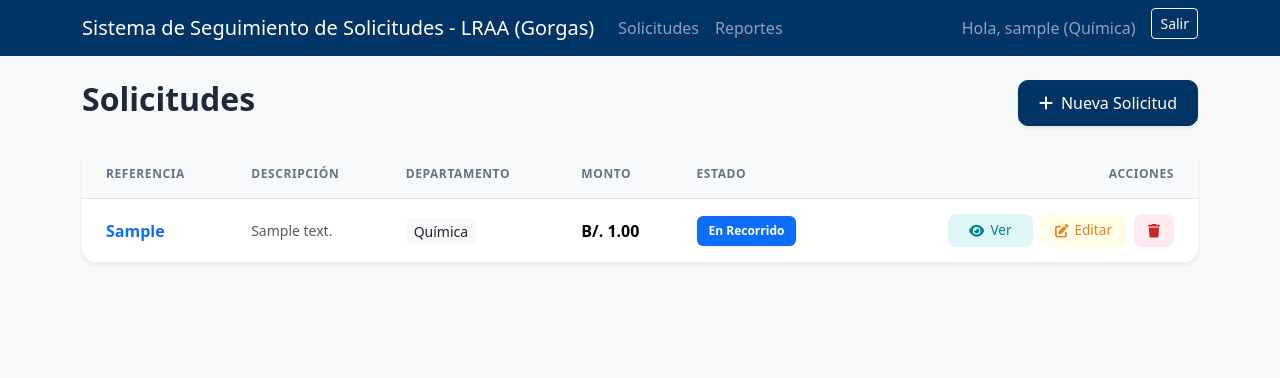
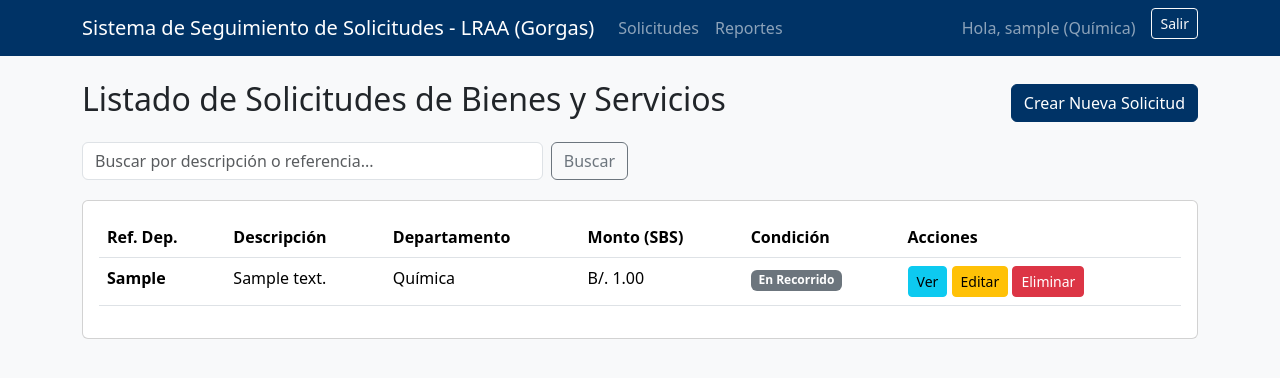
Before and after one commit to dmitre-cloud/LRAA_SEGUIMIENTO_SBS, a Django app: page / in a window 1280 px wide. Shown: the top 378 px of the page. Run offline with Django 5.2, Linux system fonts and the light colour scheme; a user stored in the database is signed in; tables that the repository leaves empty hold one stand-in row (values such as "Sample post"); some libraries are stand-ins or nearby versions.

Commit message:
segundo commit

```diff
--- a/solicitudes/templates/solicitudes/solicitud_list.html
+++ b/solicitudes/templates/solicitudes/solicitud_list.html
@@ -1,154 +1,102 @@
 {% extends "solicitudes/base.html" %}
+
 {% load humanize %}
 
 {% block title %}Listado de Solicitudes{% endblock %}
 
 {% block content %}
-<style>
-    :root {
-        --primary-soft: #eef2ff;
-        --info-soft: #e0f7fa;
-        --warning-soft: #fffde7;
-        --danger-soft: #ffebee;
-    }
-
-    /* Botones de acción estilo "Pill" con texto e icono */
-    .btn-action-modern {
-        padding: 6px 14px;
-        border-radius: 8px;
-        font-size: 0.85rem;
-        font-weight: 500;
-        transition: all 0.2s ease;
-        display: inline-flex;
-        align-items: center;
-        justify-content: center;
-        gap: 6px;
-        border: none;
-        text-decoration: none;
-        min-width: 85px; /* Para que todos tengan el mismo ancho */
-    }
-
-    .btn-view { background-color: var(--info-soft); color: #00838f; }
-    .btn-view:hover { background-color: #00acc1; color: white; transform: translateY(-2px); }
-
-    .btn-edit { background-color: var(--warning-soft); color: #f57f17; }
-    .btn-edit:hover { background-color: #fbc02d; color: white; transform: translateY(-2px); }
-
-    .btn-delete { background-color: var(--danger-soft); color: #c62828; min-width: 40px; } /* Más pequeño si solo es icono */
-    .btn-delete:hover { background-color: #e53935; color: white; transform: translateY(-2px); }
-
-    /* Estilo de la tabla */
-    .table thead th {
-        background-color: #f8fafc;
-        text-transform: uppercase;
-        font-size: 0.75rem;
-        letter-spacing: 0.05em;
-        color: #64748b;
-        padding: 15px;
-    }
-
-    .table tbody td {
-        padding: 15px;
-        vertical-align: middle;
-        border-bottom: 1px solid #f1f5f9;
-    }
-
-    .solicitud-row:hover {
-        background-color: #fcfdfe !important;
-    }
-
-    /* Badge de estado elegante */
-    .status-badge {
-        padding: 6px 12px;
-        font-size: 0.75rem;
-        font-weight: 600;
-        border-radius: 6px;
-        display: inline-block;
-    }
-</style>
-
-<div class="d-flex justify-content-between align-items-center mb-4">
-    <h2 class="fw-bold" style="color: #1e293b;">Solicitudes</h2>
-    <a href="{% url 'solicitud-create' %}" class="btn btn-primary shadow-sm" style="border-radius: 10px; padding: 10px 20px;">
-        <i class="fas fa-plus me-2"></i>Nueva Solicitud
-    </a>
+<div class="d-flex justify-content-between align-items-center mb-3">
+    <h2>Listado de Solicitudes de Bienes y Servicios</h2>
+    <a href="{% url 'solicitud-create' %}" class="btn btn-primary">Crear Nueva Solicitud</a>
 </div>
 
-<div class="card border-0 shadow-sm" style="border-radius: 15px; overflow: hidden;">
-    <div class="card-body p-0">
-        <div class="table-responsive">
-            <table class="table table-hover mb-0">
+<div class="row mb-3">
+    <div class="col-md-6">
+        <form method="GET" class="d-flex">
+            <input type="text" name="q" class="form-control me-2" placeholder="Buscar por descripción o referencia..." value="{{ request.GET.q|default:'' }}">
+            <button class="btn btn-outline-secondary" type="submit">Buscar</button>
+            {% if request.GET.q %}
+                <a href="{% url 'solicitud-list' %}" class="btn btn-link">Limpiar</a>
+            {% endif %}
+        </form>
+    </div>
+</div>
+
+<div class="card">
+    <div class="card-body">
+        <table class="table table-hover">
             <thead>
                 <tr>
-                        <th class="ps-4">Referencia</th>
-                        <th>Descripción</th>
-                        <th>Departamento</th>
-                        <th>Monto</th>
-                        <th>Estado</th>
-                        <th class="text-end pe-4">Acciones</th>
+                    <th scope="col">Ref. Dep.</th>
+                    <th scope="col">Descripción</th>
+                    <th scope="col">Departamento</th>
+                    <th scope="col">Monto (SBS)</th>
+                    <th scope="col">Condición</th>
+                    <th scope="col">Acciones</th>
                 </tr>
             </thead>
             <tbody>
                 {% for solicitud in solicitudes %}
-                    <tr class="solicitud-row">
-                        <td class="ps-4 fw-bold text-primary">{{ solicitud.ref_departamento }}</td>
-                        <td class="text-muted small">{{ solicitud.descripcion_pedido|truncatechars:40 }}</td>
+                <tr>
+                    <th scope="row">{{ solicitud.ref_departamento }}</th>
+                    <td>{{ solicitud.descripcion_pedido|truncatechars:50 }}</td>
+                    <td>{{ solicitud.get_departamento_display }}</td>
+                    <td>B/. {{ solicitud.monto_comprometido_sbs|intcomma }}</td>
                     <td>
-                            <span class="text-dark small fw-medium bg-light px-2 py-1 rounded">
-                                {{ solicitud.get_departamento_display }}
-                            </span>
+                        <span class="badge bg-secondary">{{ solicitud.seguimiento.get_condicion_display|default:"Sin Iniciar" }}</span>
                     </td>
-                        <td class="fw-bold">B/. {{ solicitud.monto_comprometido_sbs|intcomma }}</td>
                     <td>
-                            {% with condicion=solicitud.seguimiento.get_condicion_display|default:"Sin Iniciar" %}
-                            <span class="status-badge
-                                {% if 'Iniciado' in condicion %}bg-info text-white
-                                {% elif 'Recorrido' in condicion %}bg-primary text-white
-                                {% elif 'Proceso' in condicion %}bg-warning text-dark
-                                {% else %}bg-secondary text-white{% endif %}">
-                                {{ condicion }}
-                            </span>
-                            {% endwith %}
-                        </td>
-                        <td class="text-end pe-4">
-                            <div class="d-flex justify-content-end gap-2">
-                                <a href="{% url 'solicitud-detail' solicitud.pk %}" class="btn-action-modern btn-view">
-                                    <i class="fas fa-eye"></i> Ver
-                                </a>
-                                <a href="{% url 'solicitud-update' solicitud.pk %}" class="btn-action-modern btn-edit">
-                                    <i class="fas fa-edit"></i> Editar
-                                </a>
-                                <a href="{% url 'solicitud-delete' solicitud.pk %}" class="btn-action-modern btn-delete" title="Eliminar">
-                                    <i class="fas fa-trash"></i>
-                                </a>
-                            </div>
+                        <a href="{% url 'solicitud-detail' solicitud.pk %}" class="btn btn-sm btn-info">Ver</a>
+                        <a href="{% url 'solicitud-update' solicitud.pk %}" class="btn btn-sm btn-warning">Editar</a>
+                        <a href="{% url 'solicitud-delete' solicitud.pk %}" class="btn btn-sm btn-danger">Eliminar</a>
                     </td>
                 </tr>
                 {% empty %}
                 <tr>
-                        <td colspan="6" class="text-center py-5 text-muted">No hay registros disponibles.</td>
+                    <td colspan="6" class="text-center">No hay solicitudes registradas.</td>
                 </tr>
                 {% endfor %}
             </tbody>
         </table>
     </div>
 </div>
-</div>
 
 {% if is_paginated %}
-<nav class="mt-4">
-    <ul class="pagination justify-content-center border-0">
+<nav aria-label="Page navigation" class="mt-4">
+    <ul class="pagination justify-content-center">
+
         {% if page_obj.has_previous %}
-            <li class="page-item"><a class="page-link border-0 text-dark bg-transparent" href="?page=1">Primera</a></li>
-            <li class="page-item"><a class="page-link border-0 shadow-sm rounded mx-1 text-dark" href="?page={{ page_obj.previous_page_number }}"><i class="fas fa-arrow-left"></i></a></li>
+            <li class="page-item">
+                <a class="page-link" href="?page=1{% if request.GET.q %}&q={{ request.GET.q }}{% endif %}" aria-label="Primera">
+                    <span aria-hidden="true">&laquo;&laquo; Primera</span>
+                </a>
+            </li>
+            <li class="page-item">
+                <a class="page-link" href="?page={{ page_obj.previous_page_number }}{% if request.GET.q %}&q={{ request.GET.q }}{% endif %}">Anterior</a>
+            </li>
+        {% else %}
+            <li class="page-item disabled"><span class="page-link">Anterior</span></li>
         {% endif %}
 
-        <li class="page-item active"><span class="page-link border-0 shadow-sm rounded mx-1 px-3 bg-primary" style="background-color: #003366 !important;">Página {{ page_obj.number }} de {{ page_obj.paginator.num_pages }}</span></li>
+        <li class="page-item active">
+            <span class="page-link">
+                Página {{ page_obj.number }} de {{ page_obj.paginator.num_pages }}
+            </span>
+        </li>
 
         {% if page_obj.has_next %}
-            <li class="page-item"><a class="page-link border-0 shadow-sm rounded mx-1 text-dark" href="?page={{ page_obj.next_page_number }}"><i class="fas fa-arrow-right"></i></a></li>
-            <li class="page-item"><a class="page-link border-0 text-dark bg-transparent" href="?page={{ page_obj.paginator.num_pages }}">Última</a></li>
+            <li class="page-item">
+                <a class="page-link" href="?page={{ page_obj.next_page_number }}{% if request.GET.q %}&q={{ request.GET.q }}{% endif %}">Siguiente</a>
+            </li>
+            <li class="page-item">
+                <a class="page-link" href="?page={{ page_obj.paginator.num_pages }}{% if request.GET.q %}&q={{ request.GET.q }}{% endif %}" aria-label="Última">
+                    <span aria-hidden="true">Última &raquo;&raquo;</span>
+                </a>
+            </li>
+        {% else %}
+            <li class="page-item disabled"><span class="page-link">Siguiente</span></li>
         {% endif %}
+
     </ul>
 </nav>
 {% endif %}
--- a/solicitudes/views.py
+++ b/solicitudes/views.py
@@ -9,28 +9,36 @@ from .models import Solicitud, SeguimientoCompra
 from .forms import SolicitudForm, SeguimientoCompraForm, SeguimientoFilterForm
 
 # --- Vistas para Solicitud ---
+from django.db.models import Q
+
 class SolicitudListView(LoginRequiredMixin, ListView):
     model = Solicitud
     template_name = 'solicitudes/solicitud_list.html'
     context_object_name = 'solicitudes'
     paginate_by = 10
-    ordering = ['-id']  # Mantiene las solicitudes más nuevas al principio
+    ordering = ['-id']  # Ordena por el más reciente
 
     def get_queryset(self):
         """
-        Filtra las solicitudes por departamento basándose en el rol del usuario.
+        Filtra por permisos de departamento y por término de búsqueda.
         """
         user = self.request.user
         queryset = super().get_queryset()
 
-        # Roles y departamentos con privilegios de ver todo
-        acceso_total_puestos = ['Asistente Administrativo']
-        acceso_total_deps = ['Dirección']
+        # --- Lógica de Permisos ---
+        job_position_con_acceso_total = ['Asistente Administrativo']
+        departamentos_con_acceso_total = ['Dirección']
 
-        # Si el usuario no cumple los requisitos de acceso total, filtramos por su departamento
-        if (user.job_position not in acceso_total_puestos and
-            user.department not in acceso_total_deps):
+        if user.job_position not in job_position_con_acceso_total and user.department not in departamentos_con_acceso_total:
             queryset = queryset.filter(departamento=user.department)
+
+        # --- Lógica de Búsqueda ---
+        query = self.request.GET.get('q')
+        if query:
+            queryset = queryset.filter(
+                Q(descripcion_pedido__icontains=query) |
+                Q(ref_departamento__icontains=query)
+            )
 
         return queryset
 
```
Lines whose indentation alone changed are shown as unchanged.
